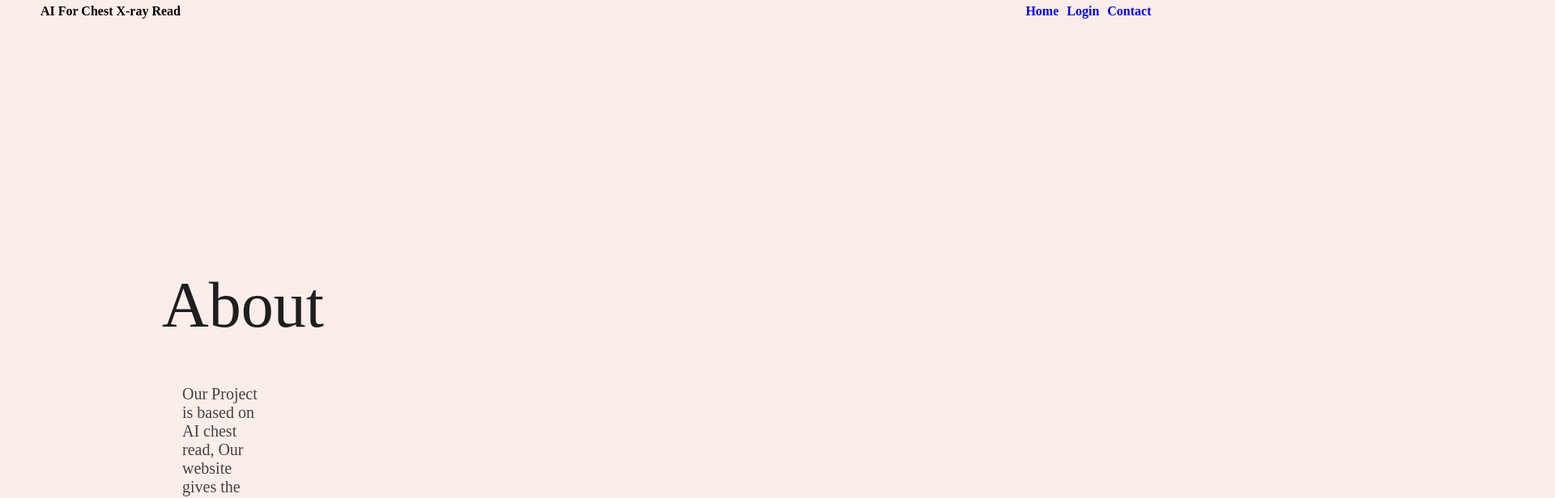
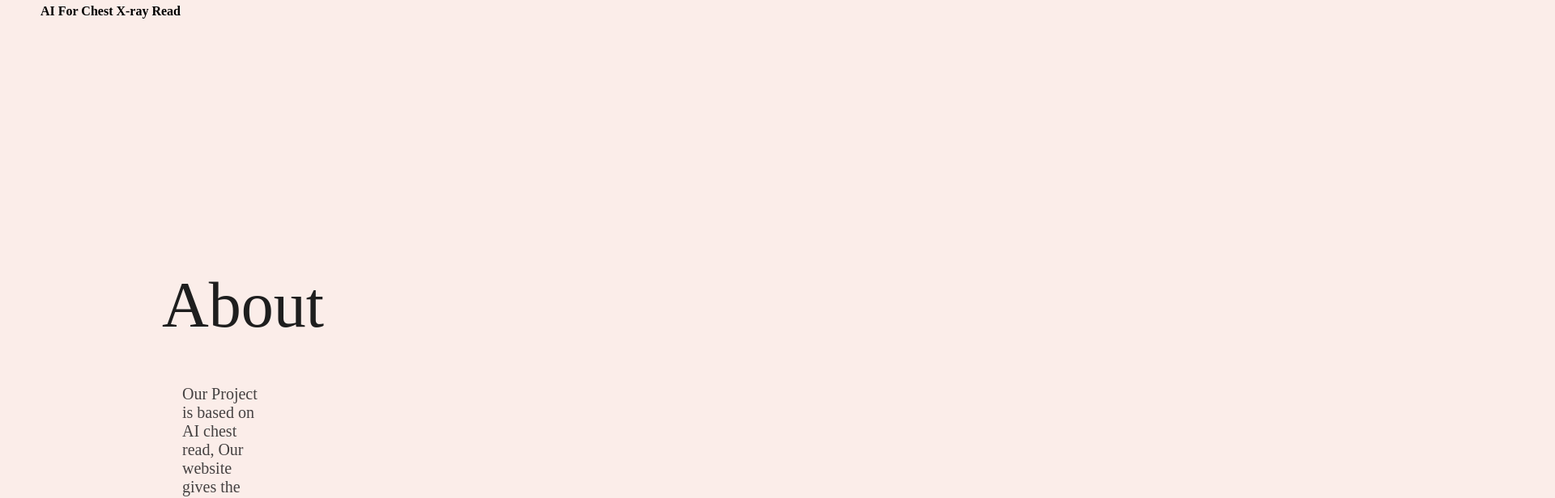
Before and after one commit to suvanshdutt/4ZP6A-capstone, a SvelteKit app: page / in a window 1280 px wide. Shown: the top 616 px of the page at 81% size, 1920 px wide, since content can reach past the window. Built offline with nearby package versions, Linux system fonts and the light colour scheme.

Commit message:
Update Header.svelte

```diff
--- a/src/shared/Header.svelte
+++ b/src/shared/Header.svelte
@@ -56,7 +56,7 @@ nav {
     float: right;
     margin-right: 10;
     width: 50%;
-    margin-right: -275%;
+    margin-right: -585%;;
     margin-left: -50%;
     background-color: var(--background);
 
```
